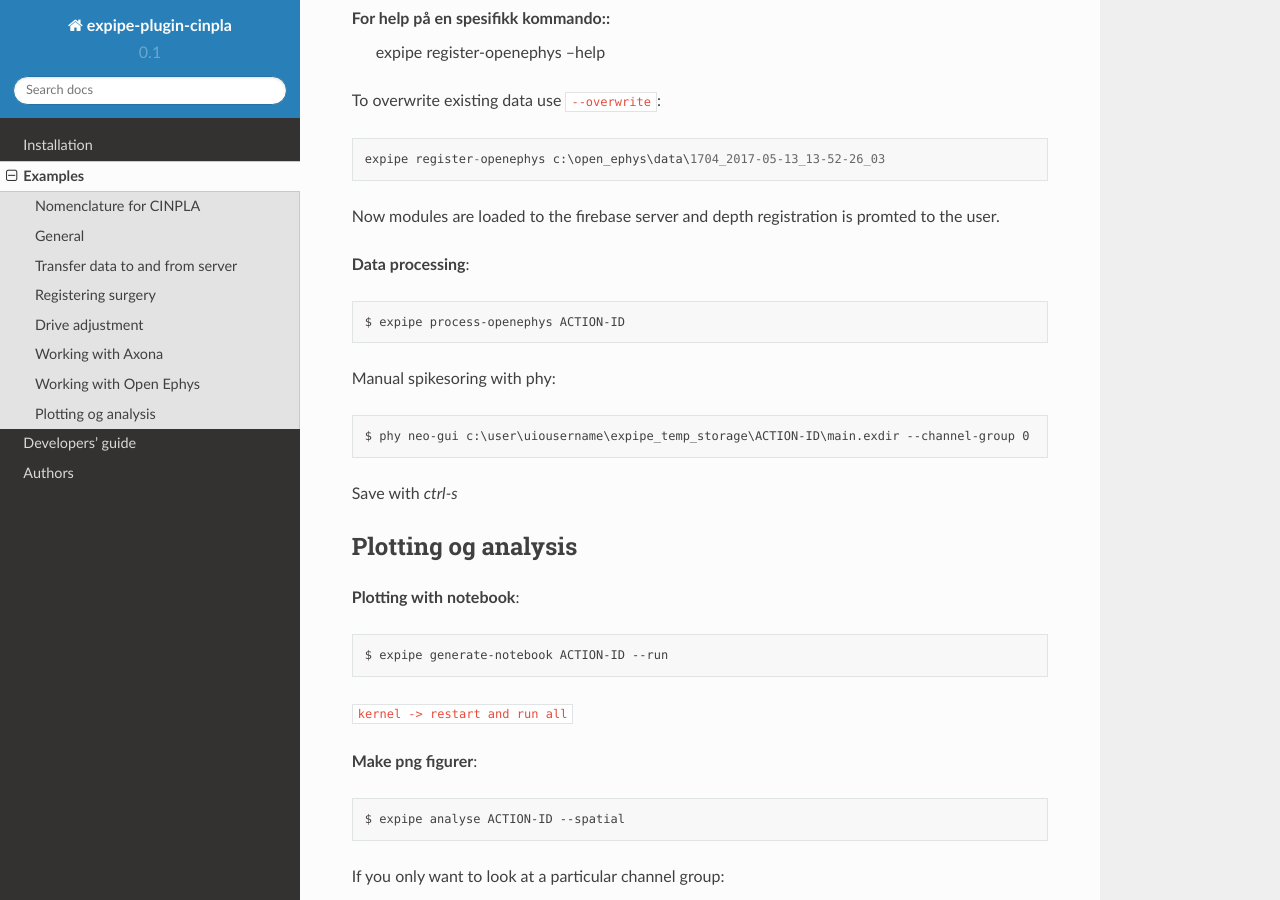
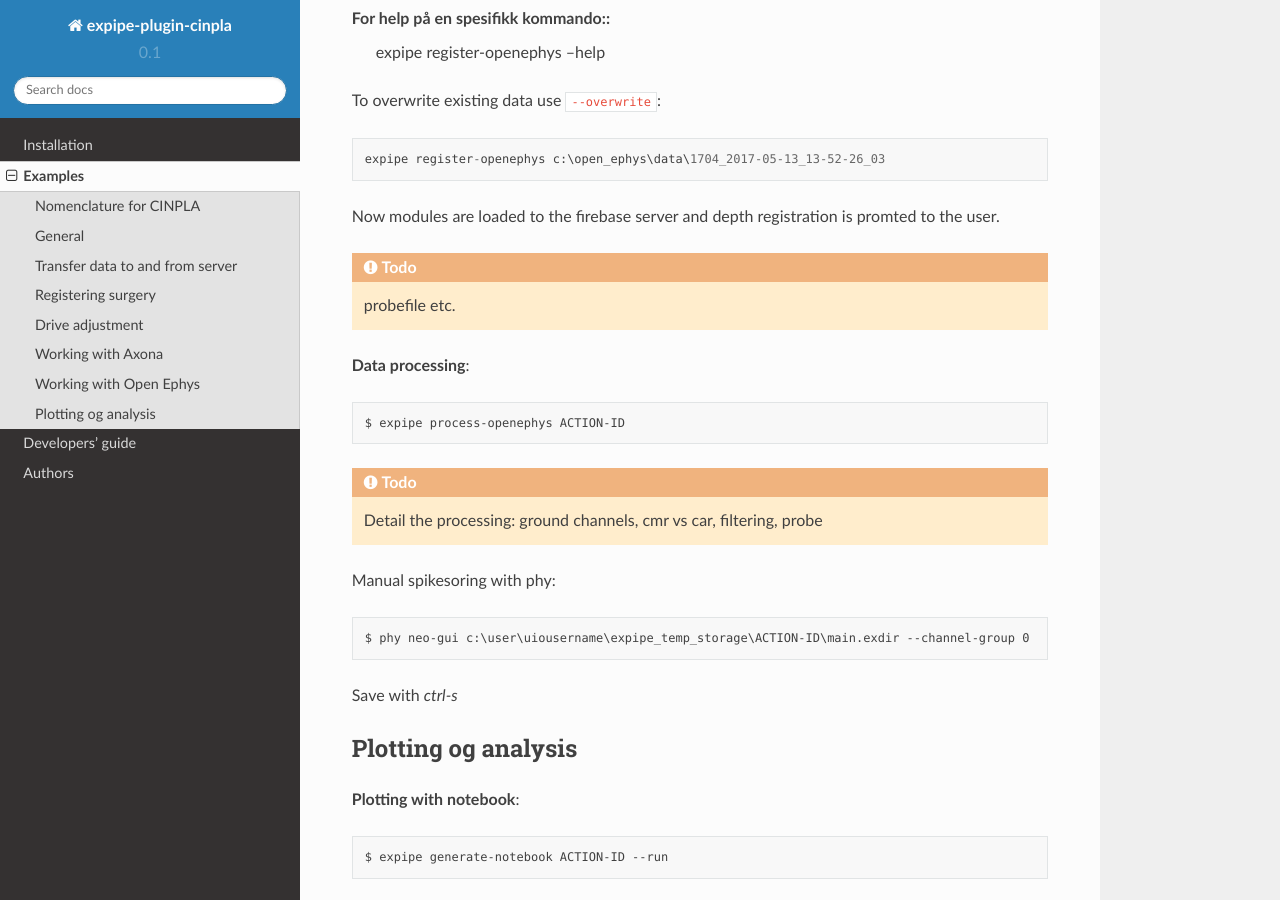
Before and after one commit to CINPLA/expipe-plugin-cinpla, a Sphinx documentation site: the page built from docs/examples.rst, in a window 1280 px wide and 900 px high, scrolled down 3449 px. Built offline with Sphinx 7.4.7 and the Read the Docs theme 2.0.0, drawn with Linux system fonts in a browser that asks for light colours; some of the changed lines change nothing that is shown.

Commit message:
docs odo

```diff
--- a/docs/examples.rst
+++ b/docs/examples.rst
@@ -148,13 +148,13 @@ To overwrite existing data use ``--overwrite``::
 Now modules are loaded to the firebase server and depth registration
 is promted to the user.
 
-.. todo: probefile etc.
+.. todo:: probefile etc.
 
 **Data processing**::
 
   $ expipe process-openephys ACTION-ID
 
-.. todo: Detail the processing: ground channels, cmr vs car, filtering, probe
+.. todo:: Detail the processing: ground channels, cmr vs car, filtering, probe
 
 Manual spikesoring with phy::
 
```
